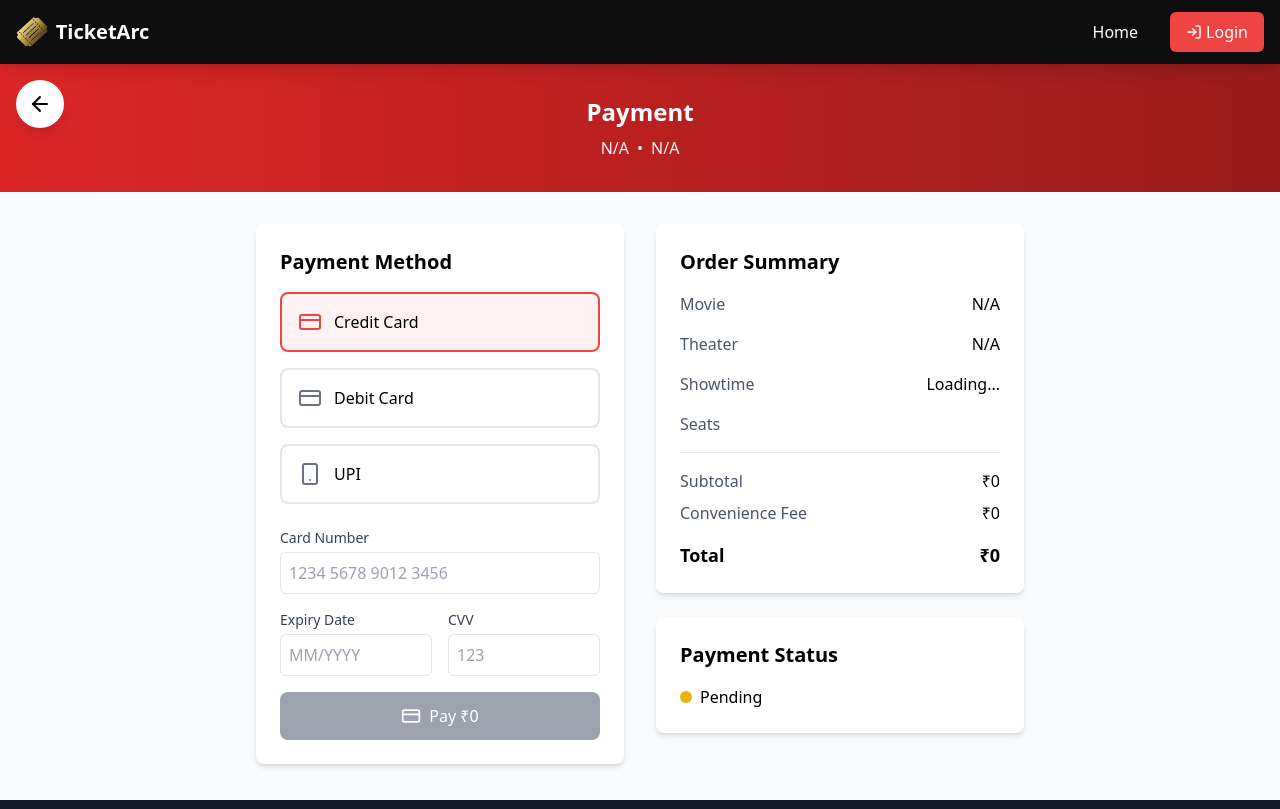
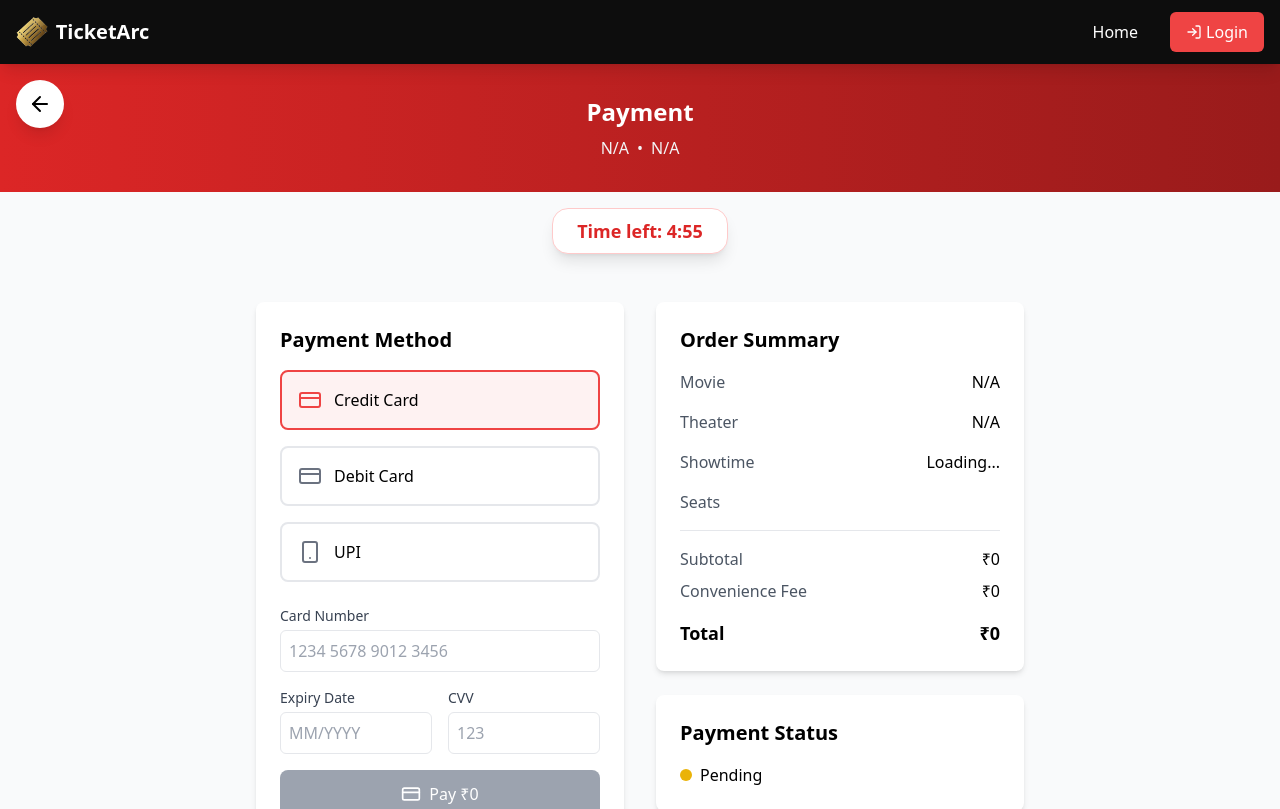
Before and after one commit to meet1075/TicketArc, a React (Vite) app in the folder client/: page /payment in a window 1280 px wide. Shown: the top 809 px of the page. Built offline with nearby package versions, Linux system fonts and the light colour scheme.

Commit message:
Add session timeout feature to Payment component: Implement a countdown timer for booking sessions, displaying time left and handling session expiration. Update button state to prevent submissions after expiration.

```diff
--- a/client/src/Pages/Payment.jsx
+++ b/client/src/Pages/Payment.jsx
@@ -22,6 +22,8 @@ const Payment = () => {
   const [showtimeDetails, setShowtimeDetails] = useState(null);
   const [fetchError, setFetchError] = useState(null);
   const [error, setError] = useState(null);
+  const [timeLeft, setTimeLeft] = useState(300); // 5 minutes in seconds
+  const [sessionExpired, setSessionExpired] = useState(false);
 
   const { state } = location;
 
@@ -40,6 +42,19 @@ const Payment = () => {
       fetchShowtimeDetails();
     }
   }, [bookingDetails.showtimeId]);
+
+  useEffect(() => {
+    if (status === 'completed' || status === 'failed') return; // Don't run timer if payment is done/failed
+    if (timeLeft <= 0) {
+      setSessionExpired(true);
+      // Optionally, call API to release reserved seats here
+      return;
+    }
+    const timer = setInterval(() => {
+      setTimeLeft((prev) => prev - 1);
+    }, 1000);
+    return () => clearInterval(timer);
+  }, [timeLeft, status]);
 
   const fetchShowtimeDetails = async () => {
     try {
@@ -216,6 +231,22 @@ const Payment = () => {
         </div>
       </div>
 
+      {/* Timer */}
+      <div className="sticky top-0 z-20 flex justify-center w-full bg-transparent py-4">
+        <div className="rounded-2xl shadow-lg px-6 py-2 bg-white dark:bg-gray-900 border border-red-200 dark:border-red-700 max-w-fit">
+          {!sessionExpired && (
+            <div className="text-lg font-semibold text-red-600">
+              Time left: {Math.floor(timeLeft / 60)}:{(timeLeft % 60).toString().padStart(2, '0')}
+            </div>
+          )}
+          {sessionExpired && (
+            <div className="text-lg font-bold text-red-700">
+              Booking session expired. Please try again.
+            </div>
+          )}
+        </div>
+      </div>
+
       <div className="container mx-auto px-4 py-8">
         <div className="max-w-3xl mx-auto">
           <div className="grid grid-cols-1 md:grid-cols-2 gap-8">
@@ -345,7 +376,7 @@ const Payment = () => {
 
                 <button
                   type="submit"
-                  disabled={loading || !isFormValid()}
+                  disabled={loading || !isFormValid() || sessionExpired}
                   className="w-full bg-red-500 text-white py-3 rounded-lg hover:bg-red-600 transition-colors disabled:bg-gray-400 disabled:cursor-not-allowed flex items-center justify-center space-x-2"
                 >
                   {loading ? (
```
